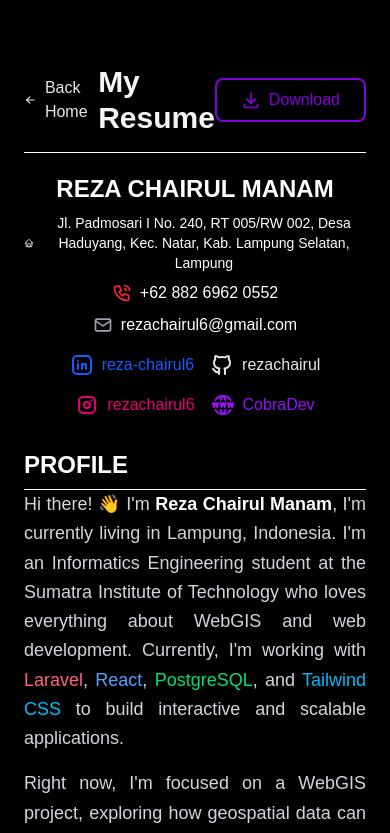
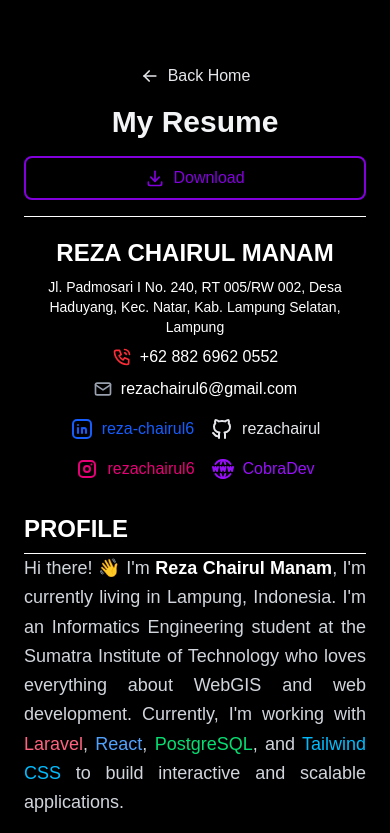
Before and after one commit to rezachairul/cobra-dev, a Next.js app: page /resume in a window 390 px wide. Shown: the top 833 px of the page. Built offline with nearby package versions, Linux system fonts and the light colour scheme.

Commit message:
Fix: Improve layout and styling of Resume page header for better responsiveness

```diff
--- a/app/resume/page.js
+++ b/app/resume/page.js
@@ -28,16 +28,18 @@ export default function Resume() {
             {/* <SplashCursor /> */}
             {/* Header */}
             <div className="max-w-4xl mx-auto px-6">
-                <div className="flex justify-between items-center border-b pb-4">
-                    <Link href="/" className="text-gray-200 flex items-center gap-2 hover:text-purple-500">
+                <div className="flex flex-col md:flex-row md:justify-between md:items-center border-b pb-4 gap-4 md:gap-0 text-center md:text-left">
+                    <Link href="/" className="text-gray-200 flex items-center gap-2 hover:text-purple-500 justify-center md:justify-start">
                         <IconArrowLeft size={20} />
                         Back Home
                     </Link>
+
                     <h2 className="text-3xl font-bold text-gray-100">My Resume</h2>
+
                     <a
                         href="/assets/CV_RezaChairul.pdf"
                         download="Reza_Chairul_Manam_CV.pdf"
-                        className="px-6 py-2 border-purple-700 text-purple-700 border-2 rounded-lg hover:border-purple-500 hover:bg-purple-500 hover:text-white flex items-center gap-2"
+                        className="px-6 py-2 border-purple-700 text-purple-700 border-2 rounded-lg hover:border-purple-500 hover:bg-purple-500 hover:text-white flex items-center gap-2 justify-center md:justify-end"
                     >
                         <IconDownload size={20} />
                         Download
@@ -51,7 +53,7 @@ export default function Resume() {
                     {/* Alamat */}
                     <div className="flex flex-col md:flex-row justify-center items-center gap-2 md:gap-6 mt-2 text-sm md:text-base text-center md:text-left">
                         <a href="https://maps.app.goo.gl/1yq6J2GwWhRBXKWA8" className="flex items-center gap-2">
-                        <IconHome size={20} className="text-white" />
+                        <IconHome size={20} className="text-white hidden md:inline" />
                         <span>Jl. Padmosari I No. 240, RT 005/RW 002, Desa Haduyang, Kec. Natar, Kab. Lampung Selatan, Lampung</span>
                         </a>
                     </div>
```
